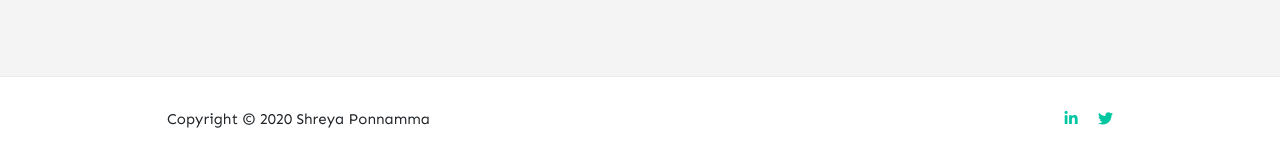
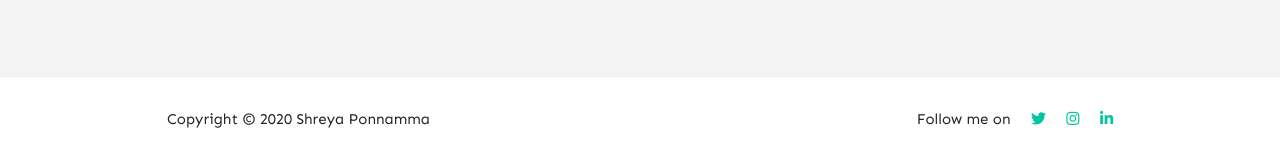
Before and after one commit to shreyaponnamma/shreyaponnamma.github.io, a Jekyll site: the page built from index.html, in a window 1280 px wide. Shown: the part 1105-1265 px from the top of the page. Built offline with Jekyll 4.4.1, drawn with Linux system fonts in a browser that asks for light colours; nearby versions of some CDN libraries; the list of posts is cut into pages by our own code; comment, search, counter and statistics services are not loaded.

Commit message:
Modified social

```diff
--- a/_config.yml
+++ b/_config.yml
@@ -11,7 +11,8 @@ include: ["_pages"]
 permalink: /:title/
 email: shreyaponnamma@outlook.com
 linkedin: https://www.linkedin.com/in/shreya-ponnamma-13578b148
-twitter: https://twitter.com/shreya_ponnamma
+twitter: https://twitter.com/shreyasblogs
+instagram: https://www.instagram.com/shreyasblogs
 disqus: shreyasblogs
 
 # Authors
--- a/_layouts/default.html
+++ b/_layouts/default.html
@@ -114,12 +114,16 @@ ga('send', 'pageview');
                 Copyright © {{ site.time | date: "%Y" }} {{ site.name }}
             </div>
             <div class="col-md-6 col-sm-12 text-center text-lg-right">
-                <a target="_blank" href="{{site.linkedin}}">
-										<i class="fab fa-linkedin-in"></i>
-								</a>
-								<a target="_blank" href="{{site.twitter}}">
-										<i class="fab fa-twitter ml-3"></i>
-								</a>
+							Follow me on
+							<a target="_blank" href="{{site.twitter}}">
+									<i class="fab fa-twitter ml-3"></i>
+							</a>
+							<a target="_blank" href="{{site.instagram}}">
+									<i class="fab fa-instagram ml-3"></i>
+							</a>
+							<a target="_blank" href="{{site.linkedin}}">
+									<i class="fab fa-linkedin-in ml-3"></i>
+							</a>
             </div>
         </div>
     </div>
```
